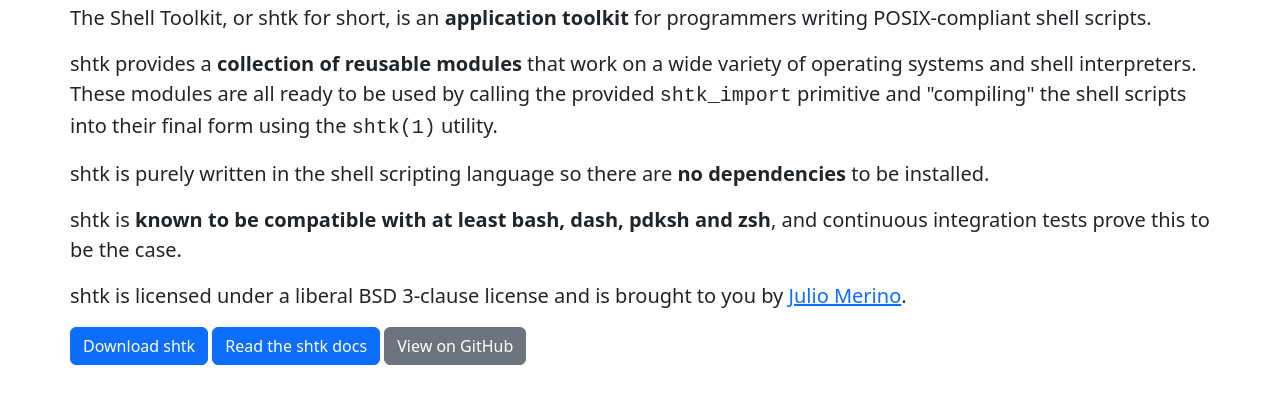
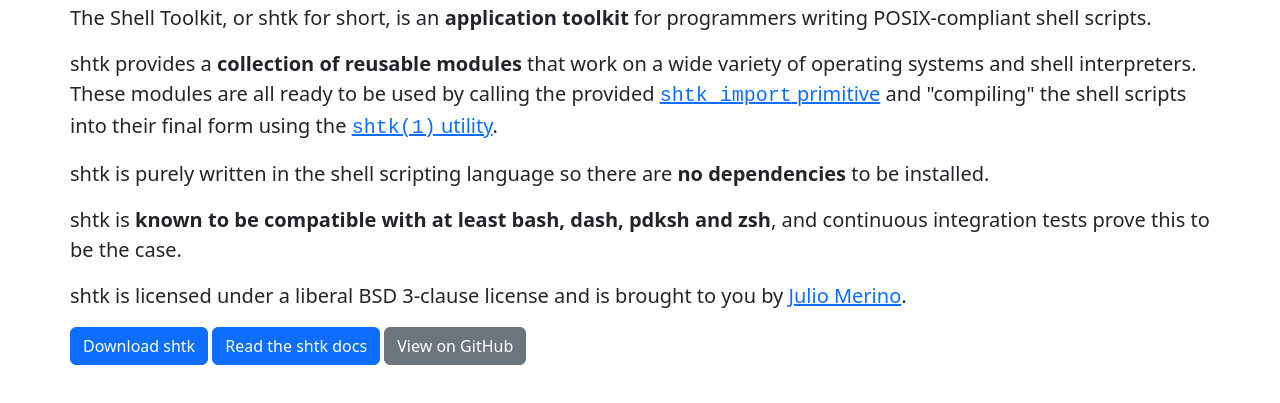
Before and after one commit to jmmv/shtk, a plain HTML site: page index.html in a window 1280 px wide. Shown: the part 157-560 px from the top of the page. Drawn offline with nearby package versions, Linux system fonts and the light colour scheme; a script that the page names is missing.

Commit message:
Deploying to gh-pages from @ jmmv/shtk@a7fb94d538a33db5d95595da7ac2e1db399bb150 🚀

```diff
--- a/index.html
+++ b/index.html
@@ -41,9 +41,10 @@ toolkit</b> for programmers writing POSIX-compliant shell scripts.</p>
 
 <p class="fs-5">shtk provides a <b>collection of reusable modules</b> that work
 on a wide variety of operating systems and shell interpreters.  These modules
-are all ready to be used by calling the provided <tt>shtk_import</tt> primitive
-and "compiling" the shell scripts into their final form using
-the <tt>shtk(1)</tt> utility.</p>
+are all ready to be used by calling the
+provided <a href="shtk_import.3.html"><tt>shtk_import</tt> primitive</a> and
+"compiling" the shell scripts into their final form using
+the <a href="shtk.1.html"><tt>shtk(1)</tt> utility</a>.</p>
 
 <p class="fs-5">shtk is purely written in the shell scripting language so there
 are <b>no dependencies</b> to be installed.</p>
```
